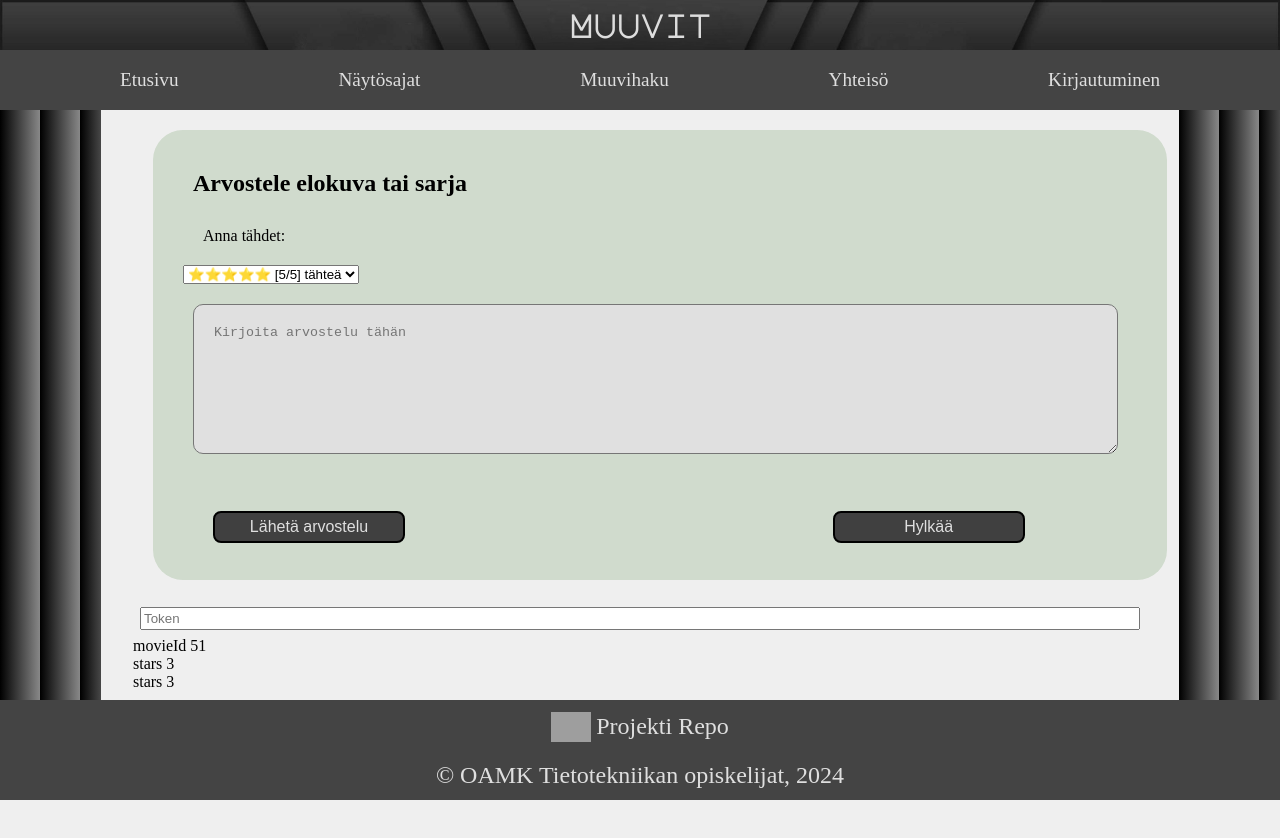
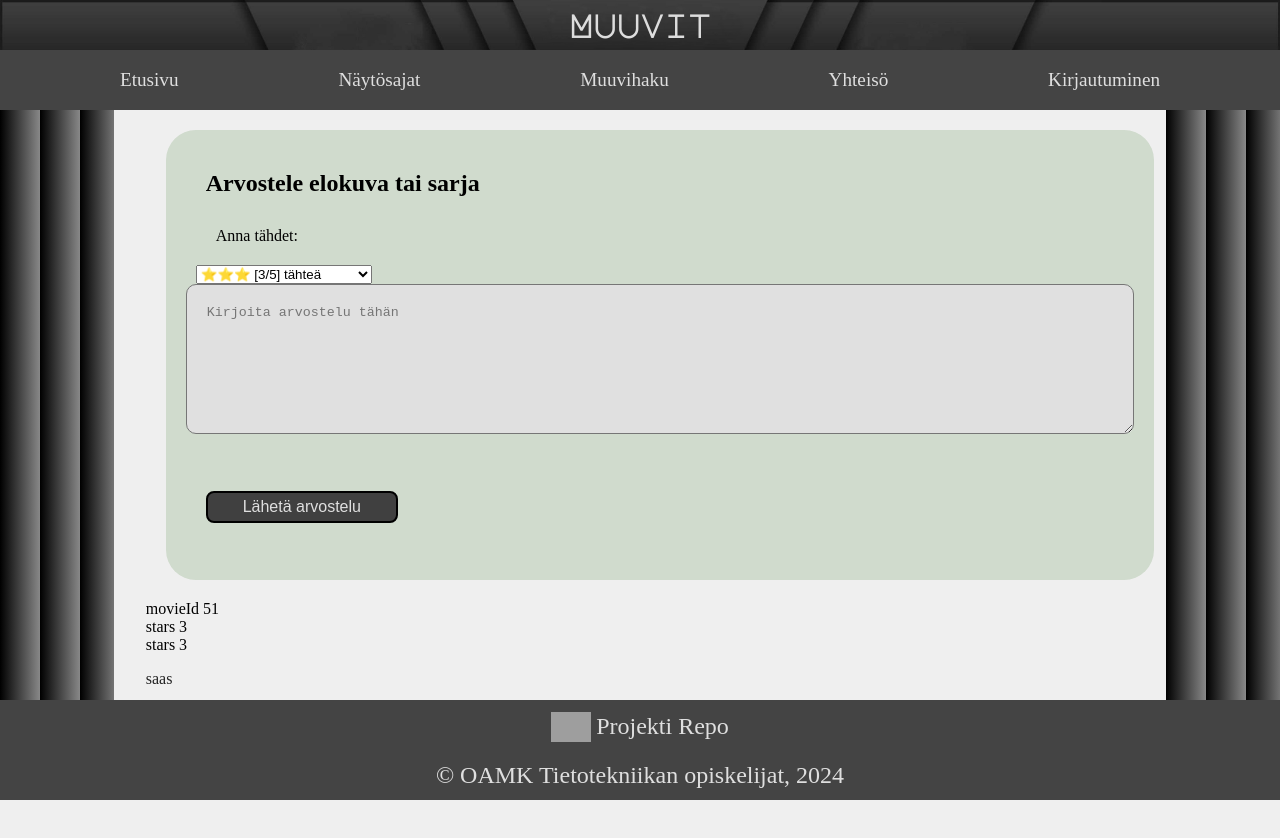
Before and after one commit to TVT23KM-1/Muuvit, a React (Vite) app in the folder front/: page /review in a window 1280 px wide. Shown: the top 838 px of the page. Built offline with nearby package versions, Linux system fonts and the light colour scheme; grey boxes are pictures that could not be loaded.

Commit message:
savepoint

```diff
--- a/front/src/components/content/Review.jsx
+++ b/front/src/components/content/Review.jsx
@@ -1,66 +1,46 @@
-import React, { useState } from 'react';
+import React, {useEffect, useState} from 'react';
 import axios from 'axios'
 import '../../index.css'
 import '@pages/css/Login.css'
 import '@content/css/Review.css'
+import {useLoginData} from "../../context/useLoginData.jsx";
 
 
 const Review = () => {
-    const [jwtToken, setJwtToken] = useState('')
-    const [arvo,setArvo] = useState('3')
+    const [numberOfStars, setNumberOfStars] = useState(3)
     const [reviewData, setReviewData] = useState({
         "movieId": 51,
-        "stars" : 3,
+        "stars": 3,
         "description": "Vitun paska muuvi!"
     })
-    const [reviewStatus, setReviewStatus] = useState({success:null, msg:'saas'})
+    const [reviewDescription, setReviewDescription] = useState('')
+    const [reviewStatus, setReviewStatus] = useState({success: null, msg: 'saas'})
+    const loginData = useLoginData()
 
-    const headers = {
+    useEffect(() => {
+        setReviewData({...reviewData, movieId: 51, stars: numberOfStars, description: reviewDescription})
+    }, [numberOfStars])
+
+    const sendReview = (ev) => {
+        ev.preventDefault()
+        axios({
+            url: `${import.meta.env.VITE_BACKEND_URL}/review/private/newReview`,
+            method: 'post',
+            data: reviewData,
+            withCredentials: true,
+            headers: {
                     'Content-Type': 'application/json',
-        'Authorization': `bearer ${jwtToken}`
+                    "Authorization": `Bearer ${loginData.token}`
+            }
+        }).then(function (response) {
+            console.log(response)
+        }).catch(function (error) {
+            console.log(error)
+        })
     }
 
-    const sendReview = () => {
-        setReviewStatus({success:true,msg:'Arvostelu luotu'})
-        console.log('arvostelu')
-        axios.post(`${import.meta.env.VITE_BACKEND_URL}/review/private/newReview`, reviewData,{headers:headers})
-    .then(function (response) {
-      console.log(response.data)
-      if (response.status === 200) {
-        console.log('200 - arvostelu luotu')
-        setReviewStatus({success:true,msg:'Arvostelu luotu'})
-      }
-    })
-    .catch(function(error) {
-      console.log(error.response.status)
-      if (error.response && error.response.status===400) {
-        console.log(error.response.status)
-        console.log('400 - vituix män')
-        setReviewStatus({success:false, msg:'Tietokantavirhe'})
-      } else {
-        console.log('ei yhteyyttä tietokantaan')
-        setReviewStatus({success:false, msg:'Tietokantaan ei ole yhteyttä'})
-      }
-
-
-    })
-
-
-
-    }
-
-
-
-    const setTokenField = () => {
-        setJwtToken(document.getElementById("tokenfield").value)
-        console.log('arvostelu',jwtToken)
-    }
-
-    const myFunction = () => {
-        var e = document.getElementById("starsSelected");
-        setArvo(e.options[e.selectedIndex].value)
-        setReviewData({...reviewData, stars: e.options[e.selectedIndex].value})
-
+    const onSelectChange = (ev) => {
+        setNumberOfStars(ev.target.value);
     }
 
     return (
@@ -69,7 +49,7 @@ const Review = () => {
                 <h2>Arvostele elokuva tai sarja</h2>
                 <div id="stars">
                     <p>Anna tähdet: </p>
-                        <select id="starsSelected" onChange={myFunction} defaultValue="5">
+                    <select id="starsSelected" value={numberOfStars} onChange={onSelectChange}>
                         <option value="1">&#11088; [1/5] tähteä</option>
                         <option value="2">&#11088;&#11088; [2/5] tähteä</option>
                         <option value="3">&#11088;&#11088;&#11088; [3/5] tähteä</option>
@@ -77,21 +57,15 @@ const Review = () => {
                         <option value="5">&#11088;&#11088;&#11088;&#11088;&#11088; [5/5] tähteä</option>
                     </select>
                 </div>
-            <form id='reviewForm'>
-                <textarea id="reviewText" placeholder="Kirjoita arvostelu tähän"></textarea>
+                    <textarea id="reviewText" placeholder="Kirjoita arvostelu tähän" value={reviewDescription} onChange={(ev) => {setReviewDescription(ev.target.value)}}></textarea>
                     <div id='buttons'>
                         <button onClick={sendReview}>Lähetä arvostelu</button>
-                    <button onClick={setTokenField}>Hylkää</button>
                     </div>
-            </form>
             </div>
-            <div>
-                 <input id='tokenfield' className="field" onChange={setTokenField} type="text" placeholder="Token" />
-              </div>
-              <text>{jwtToken}</text>
-              <text><p>movieId  {reviewData.movieId}</p></text>
-              <text><p>stars {reviewData.stars}</p></text>
-              <text><p>stars {arvo}</p></text>
+            <p>{loginData.token}</p>
+            <div><p>movieId {reviewData.movieId}</p></div>
+            <div><p>stars {reviewData.stars}</p></div>
+            <div><p>stars {numberOfStars}</p></div>
             <div id="login-form">
                 <p>{reviewStatus.msg}</p>
             </div>
```
Also changed, not shown: 2 other files (tests, documents, lock files or other folders). Lines whose indentation alone changed are shown as unchanged.
